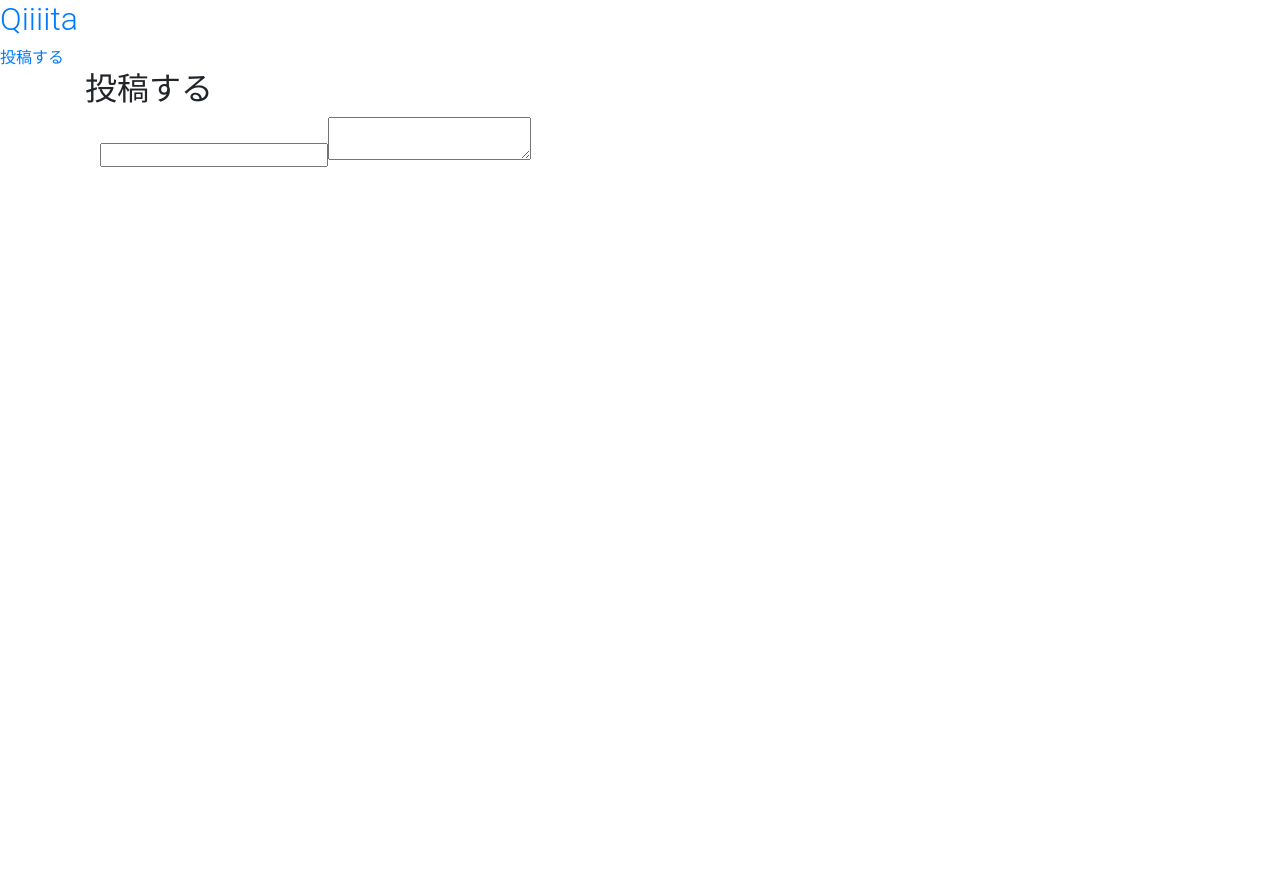
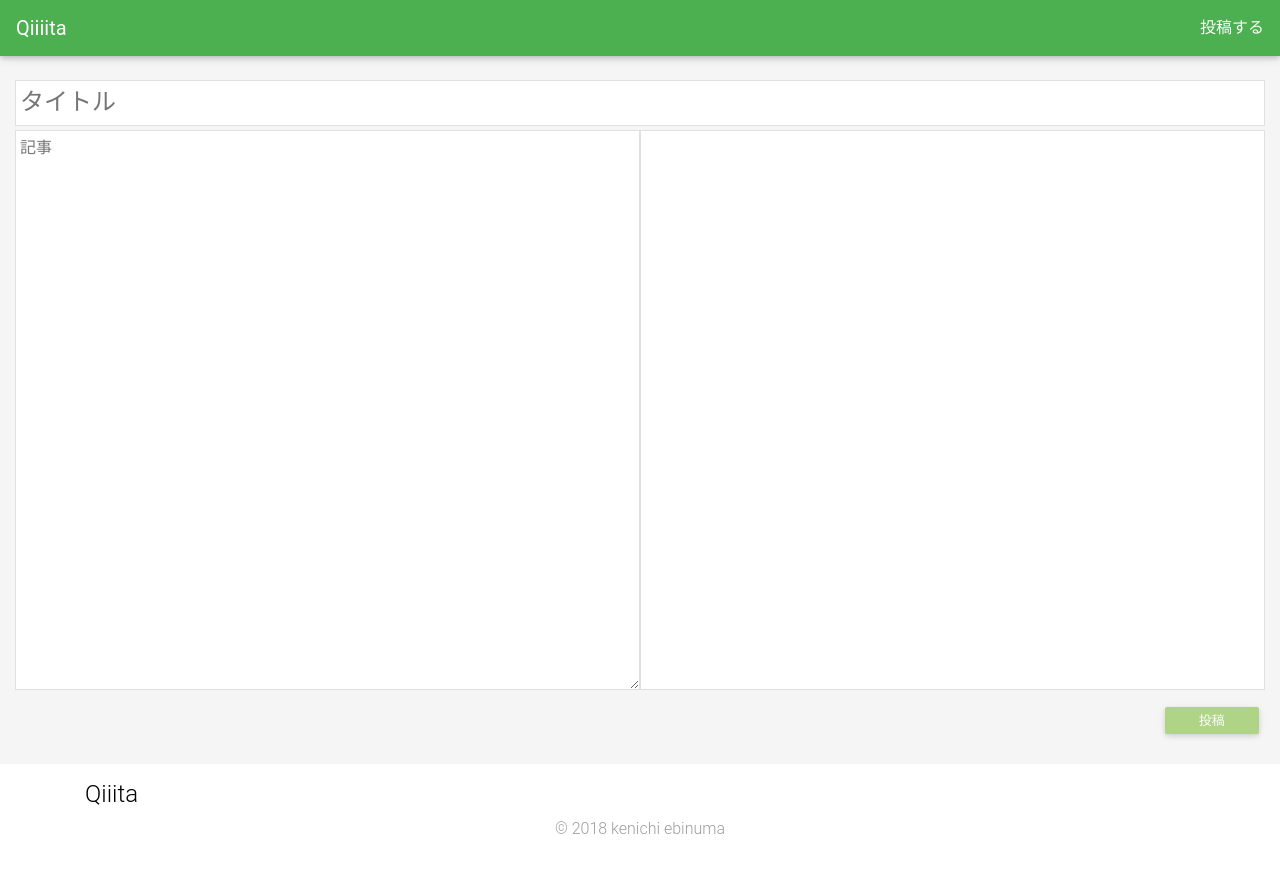
Before and after one commit to ebkn/qiiiita-front, a React app: page /articles/new in a window 1280 px wide. Before the commit the page ends 800 px from the top, so only its background shows below. Built offline with nearby package versions, Linux system fonts and the light colour scheme.

Commit message:
feat: adjust styles

```diff
--- a/package.json
+++ b/package.json
@@ -16,6 +16,7 @@
     "normalize.css": "^8.0.0",
     "react": "^16.3.2",
     "react-dom": "^16.3.2",
+    "react-markdown": "^3.3.2",
     "react-redux": "^5.0.7",
     "react-router-dom": "^4.2.2",
     "redux": "^4.0.0",
--- a/src/components/App.jsx
+++ b/src/components/App.jsx
@@ -1,21 +1,18 @@
 import React from 'react';
-import { BrowserRouter as Router, Switch, Route, Link } from 'react-router-dom';
+import { BrowserRouter as Router, Switch, Route } from 'react-router-dom';
 import 'normalize.css';
 
+import Header from '../components/Header';
+import FooterBar from '../components/FooterBar';
 import ArticleList from '../containers/ArticleList';
 import Article from '../containers/Article';
 import ArticlePost from '../components/ArticlePost';
 
 const App = () => (
   <Router>
-    <div>
-      <Link to="/">
-        <h2>Qiiiita</h2>
-      </Link>
-      <Link to="/articles/new">投稿する</Link>
-      {/*
+    <div className="w-100 px-0 grey lighten-4">
       <Header />
-      */}
+      <div className="py-4">
         <Switch>
           <Route exact path="/" component={ArticleList} />
           <Route path="/articles/new" component={ArticlePost} />
@@ -24,9 +21,8 @@ const App = () => (
             <h2>Page Not Found</h2>
           </Route>
         </Switch>
-      {/*
+      </div>
       <FooterBar />
-      */}
     </div>
   </Router>
 );
--- a/src/components/ArticlePost.jsx
+++ b/src/components/ArticlePost.jsx
@@ -1,11 +1,12 @@
 import React from 'react';
+import { Container } from 'mdbreact';
+
 import ArticleForm from '../containers/ArticleForm';
 
 const ArticlePost = () => (
-  <div className="container">
-    <h2>投稿する</h2>
+  <Container fluid>
     <ArticleForm />
-  </div>
+  </Container>
 );
 
 export default ArticlePost;
--- /dev/null
+++ b/src/components/FooterBar.jsx
@@ -0,0 +1,21 @@
+import React from 'react';
+import { Col, Container, Row, Footer } from 'mdbreact';
+
+const FooterBar = () => (
+  <Footer color="white" className="my-0 py-3">
+    <Container className="text-left black-text">
+      <Row>
+        <Col sm="6">
+          <h4 className="title">Qiiita</h4>
+        </Col>
+      </Row>
+    </Container>
+    <div className="footer-copyright text-center white">
+      <Container fluid>
+        <p className="grey-text">&copy; 2018 kenichi ebinuma</p>
+      </Container>
+    </div>
+  </Footer>
+);
+
+export default FooterBar;
--- /dev/null
+++ b/src/components/Header.jsx
@@ -0,0 +1,17 @@
+import React from 'react';
+import { Navbar, NavbarBrand, NavbarNav, NavItem, NavLink } from 'mdbreact';
+
+const Header = () => (
+  <Navbar color="green" light>
+    <NavbarBrand href="/">
+      <strong className="white-text">Qiiiita</strong>
+    </NavbarBrand>
+    <NavbarNav right>
+      <NavItem>
+        <NavLink to="/articles/new" className="white-text">投稿する</NavLink>
+      </NavItem>
+    </NavbarNav>
+  </Navbar>
+);
+
+export default Header;
--- a/src/containers/Article.jsx
+++ b/src/containers/Article.jsx
@@ -1,6 +1,8 @@
 import React, { Component } from 'react';
 import { connect } from 'react-redux';
 import PropTypes from 'prop-types';
+import ReactMarkdown from 'react-markdown';
+import { Container } from 'mdbreact';
 
 import fetchArticle from '../actions/fetchArticle';
 
@@ -13,9 +15,12 @@ class Article extends Component {
   render() {
     const { article } = this.props;
     return (
-      <div className="container">
-        <p>{article.title}</p>
-      </div>
+      <Container className="white">
+        <h1 className="black-text font-weight-bold py-4">{article.title}</h1>
+        <div className="py-2 pb-4">
+          <ReactMarkdown source={article.content} />
+        </div>
+      </Container>
     );
   }
 }
--- a/src/containers/ArticleForm.jsx
+++ b/src/containers/ArticleForm.jsx
@@ -1,41 +1,92 @@
 import React, { Component } from 'react';
 import PropTypes from 'prop-types';
 import { connect } from 'react-redux';
-import { push } from 'react-router-dom';
+import { withRouter } from 'react-router-dom';
+import { Container, Row, Col, Button } from 'mdbreact';
+import axios from 'axios';
 
 import { editTitle, editContent } from '../actions/editArticle';
 import addArticle from '../actions/addArticle';
-import postArticle from '../lib/postArticle';
+// import postArticle from '../lib/postArticle';
 import ArticlePreview from './ArticlePreview';
 
+import { API_URL } from '../config';
+
+const POST_URL = `${API_URL}/articles`;
+
 class ArticleForm extends Component {
-  postArticle() {
-    const data = {};
-    postArticle(data)
-      .then(() => {
-        push('/');
-        this.props.addArticle(data);
-      });
+  postArticle(e) {
+    e.preventDefault();
+    const data = {
+      title: this.props.title,
+      content: this.props.content,
+    };
+    axios.post(POST_URL, { article: data })
+      .then((res) => {
+        this.props.history.push('/');
+        this.props.addArticle(res.data);
+      })
+      .catch(err =>
+        alert(err)
+      )
   }
 
   render() {
+    const style = {
+      titleInput: {
+        border: '1px solid #E0E0E0',
+        fontSize: '24px',
+        outline: 0,
+      },
+      contentTextarea: {
+        height: '70vh',
+        border: '1px solid #E0E0E0',
+        outline: 0,
+      },
+    };
     return (
       <form
-        onSubmit={() => this.postArticle()}
+        onSubmit={e => this.postArticle(e)}
       >
-        <div className="container">
+        <Container fluid className="p-0">
           <input
             type="text"
             onChange={e => this.props.editTitle(e.target.value)}
             value={this.props.title}
+            placeholder="タイトル"
+            className="w-100 px-1 py-2"
+            style={style.titleInput}
           />
-          <textArea
+        </Container>
+        <Container fluid className="px-0 py-1">
+          <Row className="w-100 mx-0">
+            <Col sm="12" md="6" className="px-0">
+              <textarea
                 type="text"
                 onChange={e => this.props.editContent(e.target.value)}
                 value={this.props.content}
+                placeholder="記事"
+                className="w-100 px-1 py-2"
+                style={style.contentTextarea}
               />
+            </Col>
+            <Col sm="12" md="6" className="px-0">
               <ArticlePreview />
+            </Col>
+          </Row>
+        </Container>
+        <Container fluid className="px-0 py-0">
+          <div className="d-flex py-0 w-100 justify-content-end">
+            <Button
+              type="submit"
+              disabled={(this.props.title === '' || this.props.content === '')}
+              className="py-1"
+              color="light-green"
+            >
+              投稿
+            </Button>
           </div>
+        </Container>
       </form>
     );
   }
@@ -46,6 +97,9 @@ ArticleForm.propTypes = {
   addArticle: PropTypes.func.isRequired,
   title: PropTypes.string.isRequired,
   content: PropTypes.string.isRequired,
+  history: PropTypes.shape({
+    push: PropTypes.func.isRequired,
+  }).isRequired,
 };
 
 const mapStateToProps = state => ({
@@ -57,6 +111,6 @@ const mapDispatchToProps = dispatch => ({
   editContent: content => dispatch(editContent(content)),
   addArticle: data => dispatch(addArticle(data)),
 });
-export default connect(
+export default withRouter(connect(
   mapStateToProps, mapDispatchToProps,
-)(ArticleForm);
+)(ArticleForm));
--- a/src/containers/ArticleList.jsx
+++ b/src/containers/ArticleList.jsx
@@ -2,6 +2,7 @@ import React, { Component } from 'react';
 import { connect } from 'react-redux';
 import PropTypes from 'prop-types';
 import { Link } from 'react-router-dom';
+import { Container } from 'mdbreact';
 
 import fetchArticleList from '../actions/fetchArticleList';
 
@@ -11,17 +12,23 @@ class ArticleList extends Component {
   }
 
   render() {
+    const listBorder = {
+      borderTop: '1px solid #E0E0E0',
+      borderBottom: '1px solid #E0E0E0',
+    };
     return (
-      <div className="container">
-        <p>投稿リスト</p>
+      <Container className="white">
+        <h4 className="px-1 py-3">投稿リスト</h4>
+        <div className="w-100 px-0 py-3">
           { this.props.articleList.map(article => (
-          <div key={article.identifier}>
+            <div key={article.identifier} className="p-1" style={listBorder}>
               <Link to={`/articles/${article.identifier}`}>
-              <p>{article.title}</p>
+                <p className="black-text">{article.title}</p>
               </Link>
             </div>
           ))}
         </div>
+      </Container>
     );
   }
 }
--- a/src/containers/ArticlePreview.jsx
+++ b/src/containers/ArticlePreview.jsx
@@ -1,11 +1,18 @@
 import React from 'react';
 import PropTypes from 'prop-types';
 import { connect } from 'react-redux';
+import ReactMarkdown from 'react-markdown';
 
+const style = {
+  box: {
+    height: '70vh',
+    border: '1px solid #E0E0E0',
+  },
+};
 const ArticlePreview = props => (
-  <div>
-    <h3>{props.title}</h3>
-    <p>{props.content}</p>
+  <div className="w-100 px-1 py-2 white" style={style.box}>
+    <h2>{props.title}</h2>
+    <ReactMarkdown source={props.content} />
   </div>
 );
 
--- a/src/lib/postArticle.js
+++ /dev/null
@@ -1,14 +0,0 @@
-import axios from 'axios';
-
-import { API_URL } from '../config';
-
-const postArticle = (data) => (
-  axios.post(API_URL, { article: data })
-    .then(res => {
-      return res.data;
-    }).catch(err =>
-      alert(err)
-    )
-);
-
-export default postArticle;
--- a/src/reducers/articleList.js
+++ b/src/reducers/articleList.js
@@ -27,9 +27,10 @@ const articleList = (state = initialState, action) => {
         error: action.error,
       });
     case ADD_ARTICLE:
+      state.articleList.unshift(action.article);
       return Object.assign({}, state, {
         isFetching: false,
-        articleList: state.articleList.append(action.article),
+        articleList: state.articleList,
       });
     default:
       return state;
```
Also changed, not shown: 1 other file (tests, documents, lock files or other folders). Lines whose indentation alone changed are shown as unchanged.
